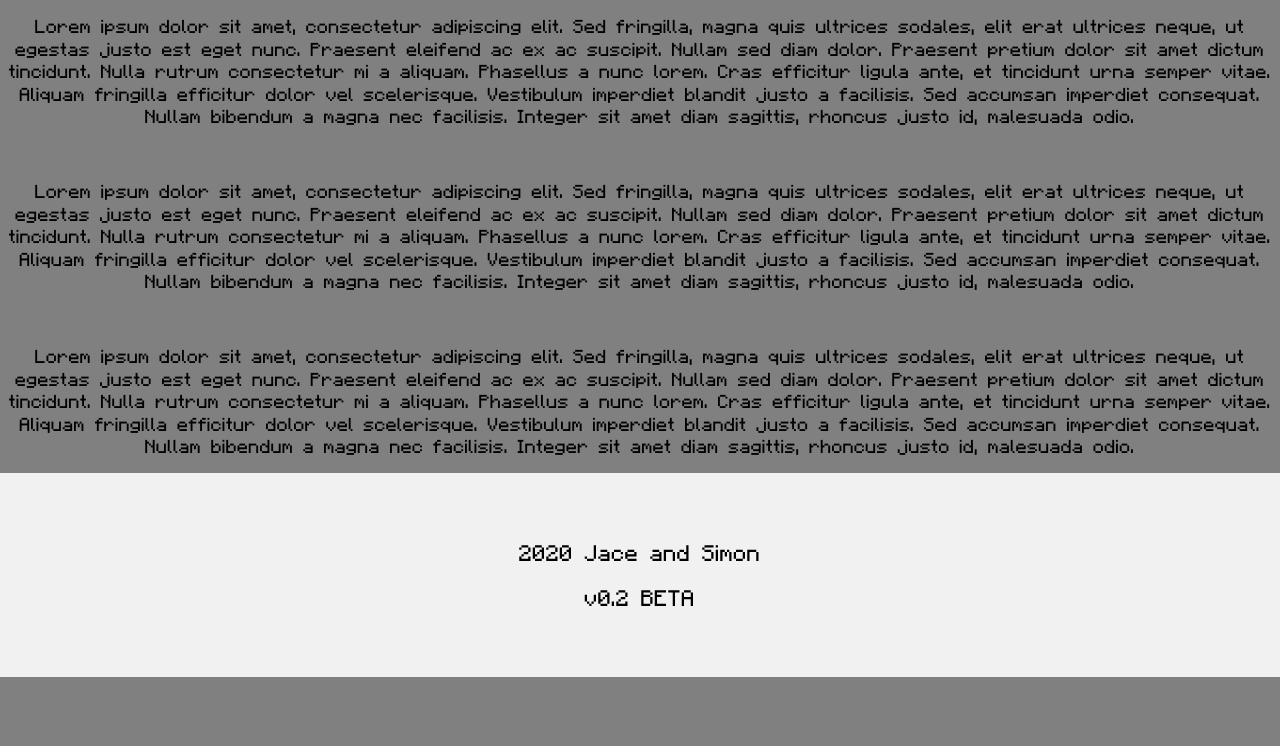
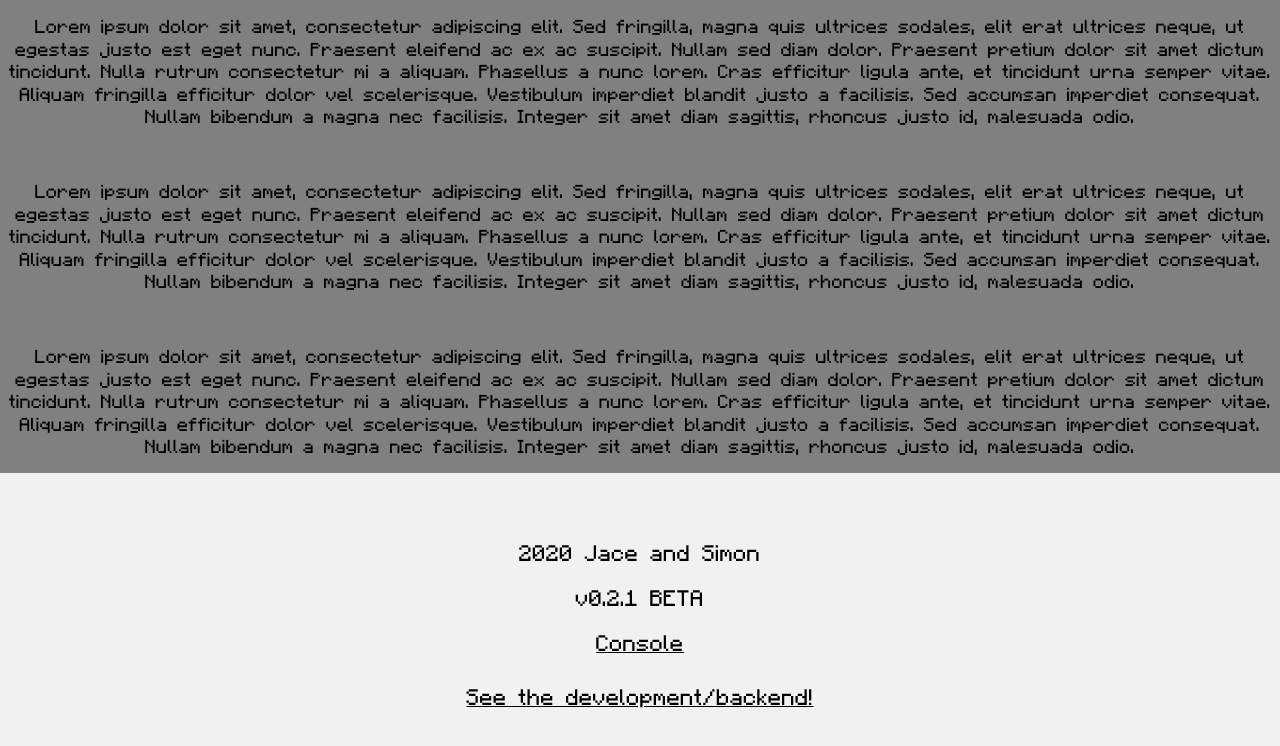
Before and after one commit to offsec64/pier14, a plain HTML site: page index.html in a window 1280 px wide. Shown: the part 635-1381 px from the top of the page. Before the commit the page ends 1312 px from the top, so only its background shows below. Drawn offline with nearby package versions, Linux system fonts and the light colour scheme.

Commit message:
v0.2.1
Add links in footer

```diff
--- a/index.html
+++ b/index.html
@@ -254,7 +254,10 @@ th {
 <!-- Footer -->
 <footer class="w3-center w3-light-grey w3-padding-48 w3-large">
   <p>2020 Jace and Simon</p>
-  <p>v0.2 BETA</p>
+  <p>v0.2.1 BETA</p>
+  <a href="http://server.pier14.net">Console</a>
+  <br> <br>
+  <a href="https://github.com/offsec64/pier14">See the development/backend!</a>
 </footer>
 <!-- tabbed menu -->
 <script>
```
